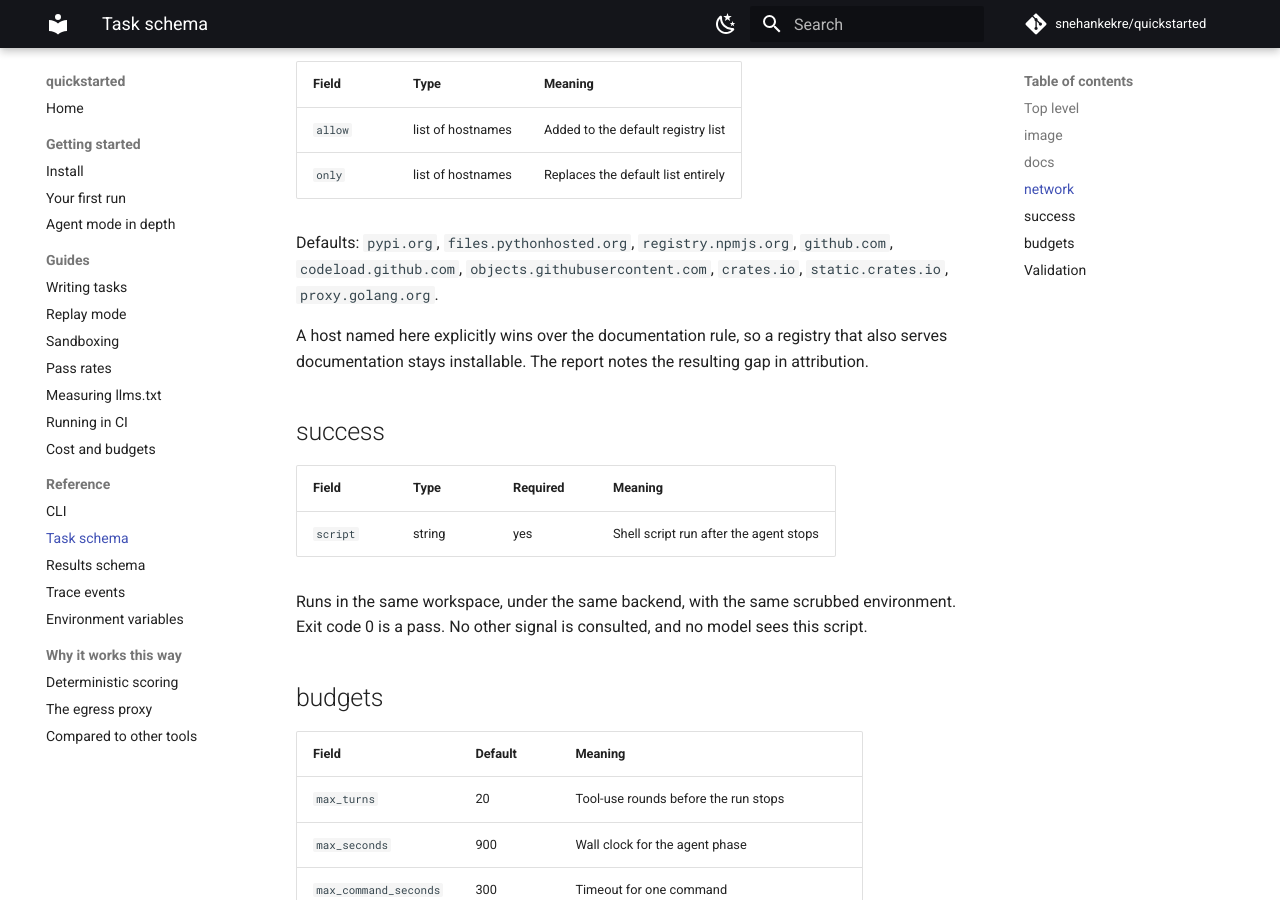
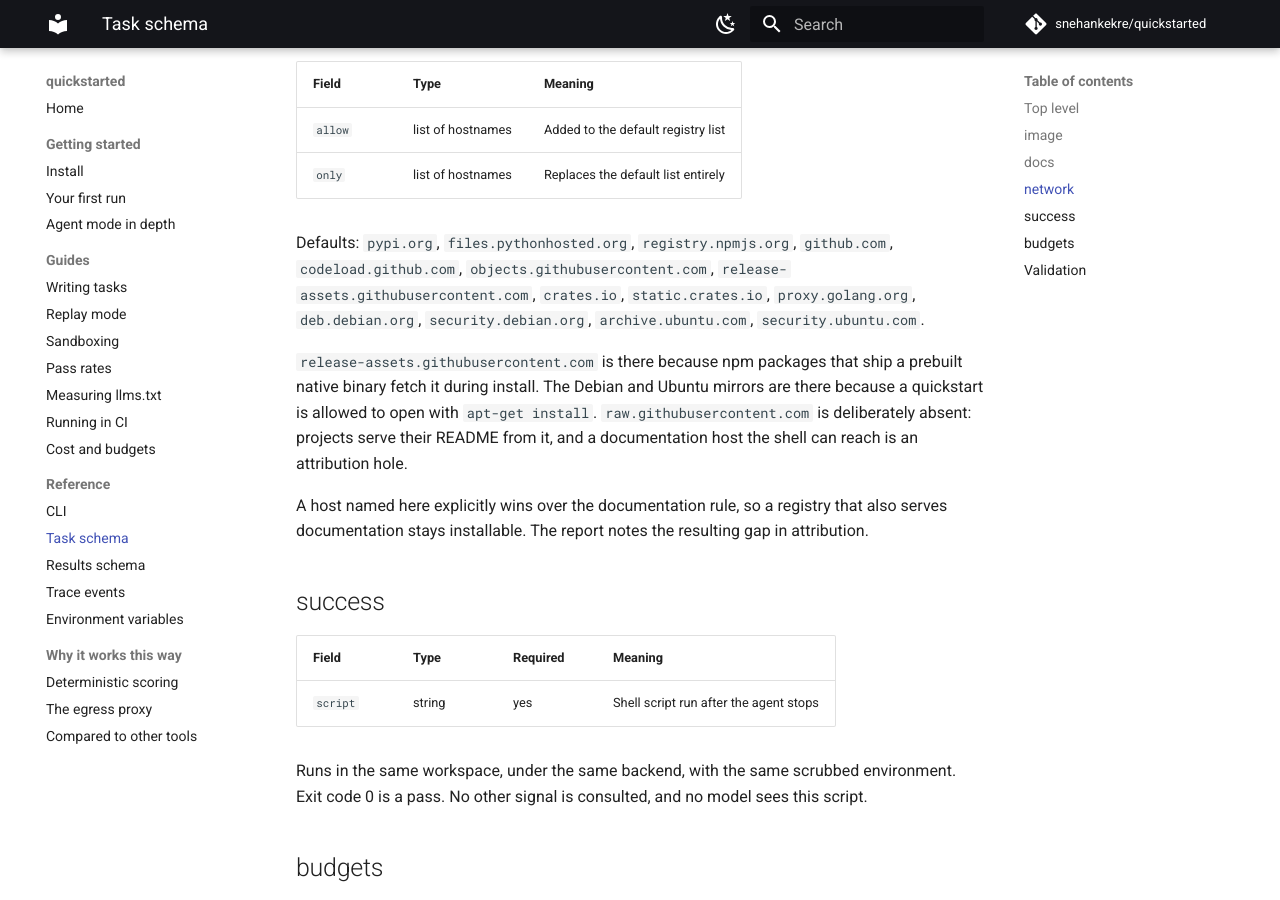
Before and after one commit to snehankekre/quickstarted, an MkDocs documentation site: the page built from docs/reference/task-schema.md, in a window 1280 px wide and 900 px high, scrolled down 2210 px. Built offline with MkDocs 1.6.1 and Material for MkDocs 9.7.7, drawn with Linux system fonts in a browser that asks for light colours; comment, search, counter and statistics services are not loaded.

Commit message:
Add six tasks across both runtimes, and fix two allowlist gaps
The eight existing tasks were mostly Python libraries and two of my own
packages, which is a thin basis for any number worth publishing. Adds uv,
Django, Prefect, Vite, Prisma and Tailwind, all credential-free, and every one
verified in replay mode before it went in.

Two gaps turned up while doing it, both harness bugs rather than task bugs.
release-assets.githubusercontent.com is where GitHub now serves release assets,
so any npm package shipping a prebuilt native binary died during install:
better-sqlite3 is what caught it. And the Debian mirrors were missing even
though docker.py already claimed a quickstart may say apt-get install.
raw.githubusercontent.com stays out, because two tasks read a README from there
and a docs host the shell can reach cannot be attributed.

Prisma is the interesting one. Version 7 moved the datasource URL out of the
schema into prisma.config.ts, made the generated client TypeScript, and made a
driver adapter mandatory. My first replay block, written from memory of v5, hit
all three. That is precisely the failure this tool is meant to find, so the task
stays hard on purpose.

```diff
--- a/docs/reference/task-schema.md
+++ b/docs/reference/task-schema.md
@@ -91,7 +91,15 @@ reach them, which is what keeps the record of pages read complete.
 
 Defaults: `pypi.org`, `files.pythonhosted.org`, `registry.npmjs.org`,
 `github.com`, `codeload.github.com`, `objects.githubusercontent.com`,
-`crates.io`, `static.crates.io`, `proxy.golang.org`.
+`release-assets.githubusercontent.com`, `crates.io`, `static.crates.io`,
+`proxy.golang.org`, `deb.debian.org`, `security.debian.org`,
+`archive.ubuntu.com`, `security.ubuntu.com`.
+
+`release-assets.githubusercontent.com` is there because npm packages that ship
+a prebuilt native binary fetch it during install. The Debian and Ubuntu mirrors
+are there because a quickstart is allowed to open with `apt-get install`.
+`raw.githubusercontent.com` is deliberately absent: projects serve their README
+from it, and a documentation host the shell can reach is an attribution hole.
 
 A host named here explicitly wins over the documentation rule, so a registry
 that also serves documentation stays installable. The report notes the
```
Also changed, not shown: CHANGELOG.md (+8 -0 lines), tasks/README.md (+20 -4 lines), 7 other files.
